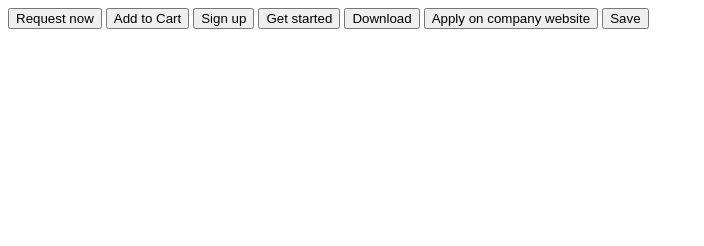
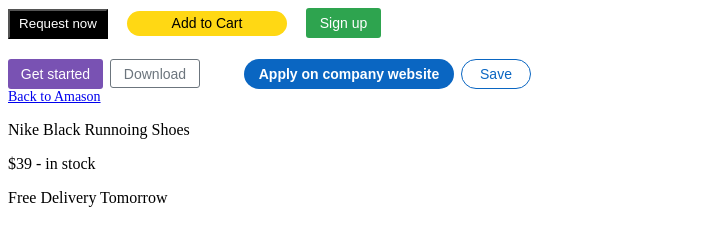
Before and after one commit to Cafiifa-Mustafa/HTML-CSS-Course, a plain HTML site: page Exercises/Exercise2.html in a window 1280 px wide. Shown: the whole page, without its empty margins (0-704 px from the left). Drawn offline with Linux system fonts and the light colour scheme.

Commit message:
add exercise

```diff
--- a/Exercises/Exercise2.html
+++ b/Exercises/Exercise2.html
@@ -3,16 +3,108 @@
 
   </head>
   <style>
+    .Request{
+      background-color: #000;
+      height: 30px;
+      width: 100px;
+      color: white;
+      margin-right: 15px;
+      cursor: pointer;
+    }
+    .Add{
+      background-color: rgb(255, 216, 20);
+      color: black;
+      border-radius: 15px;
+      border: none;
+      width: 160px;
+      height: 25px;
+      margin-right: 15px;
+      font-size: 14px;
+      cursor: pointer;
+
+    }
+    .Sign-up{
+      background-color: rgb(46, 164, 79);
+      color: white;
+      width: 75px;
+      height: 30px;
+      border: none;
+      border-radius: 3px;
+      font-size: 14px;
+      margin-right: 15px;
+      cursor: pointer;
+    }
+    .Get{
+      background-color: rgb(121, 82, 179);
+      color: white;
+      width: 95px;
+      height: 30px;
+      border: none;
+      border-radius: 3px;
+      font-size: 14px;
+      margin-right: 3px;
+      margin-top: 20px;
+      cursor: pointer;
+    }
+    .Download{
+      background-color: white;
+      color: rgb(108, 117, 125);
+      font-size: 14px;
+      border-color: rgb(108, 117, 125);
+      border-style: solid;
+      border-width: 1px;
+      border-radius: 3px;
+      height: 29px;
+      width: 90px;
+      cursor: pointer;
+      margin-right: 40px;
+    }
+    .Apply{
+      background-color: rgb(10, 102, 194);
+      color: rgb(255, 255, 255);
+      border-radius: 15px;
+      border: none;
+      width: 210px;
+      height: 30px;
+      margin-right: 3px;
+      font-size: 14px;
+      font-weight: bold;
+      cursor: pointer;
+    }
+    .Save{
+      background-color: white;
+      color: rgb(10, 102, 194);
+      border-color: rgb(10, 102, 194);
+      border-style: solid;
+      border-width: 1px;
+      border-radius: 18px;
+      height: 30px;
+      width: 70px;
+      font-size: 14px;
+      cursor: pointer;
+      margin-right: 40px;
+    }
+    a{
+      color: rgb(0, 113green, 113);
+      font-size: 14px;
+
+    }
 
   </style>
   <body>
     <button class="Request">Request now</button>
     <button class="Add">Add to Cart</button>
-    <button class="Sign-up">Sign up</button>
+    <button class="Sign-up">Sign up</button><br>
     <button class="Get">Get started</button>
     <button class="Download">Download</button>
     <button class="Apply">Apply on company website</button>
-    <button class="Save">Save</button>
+    <button class="Save">Save</button><br>
+
+
+    <a href="https://www.amazon.com/">Back to Amason</a>
+    <p>Nike Black Runnoing Shoes</p>
+    <p>$39 - in stock</p>
+    <p>Free Delivery Tomorrow</p>
 
   </body>
 </html>
```
